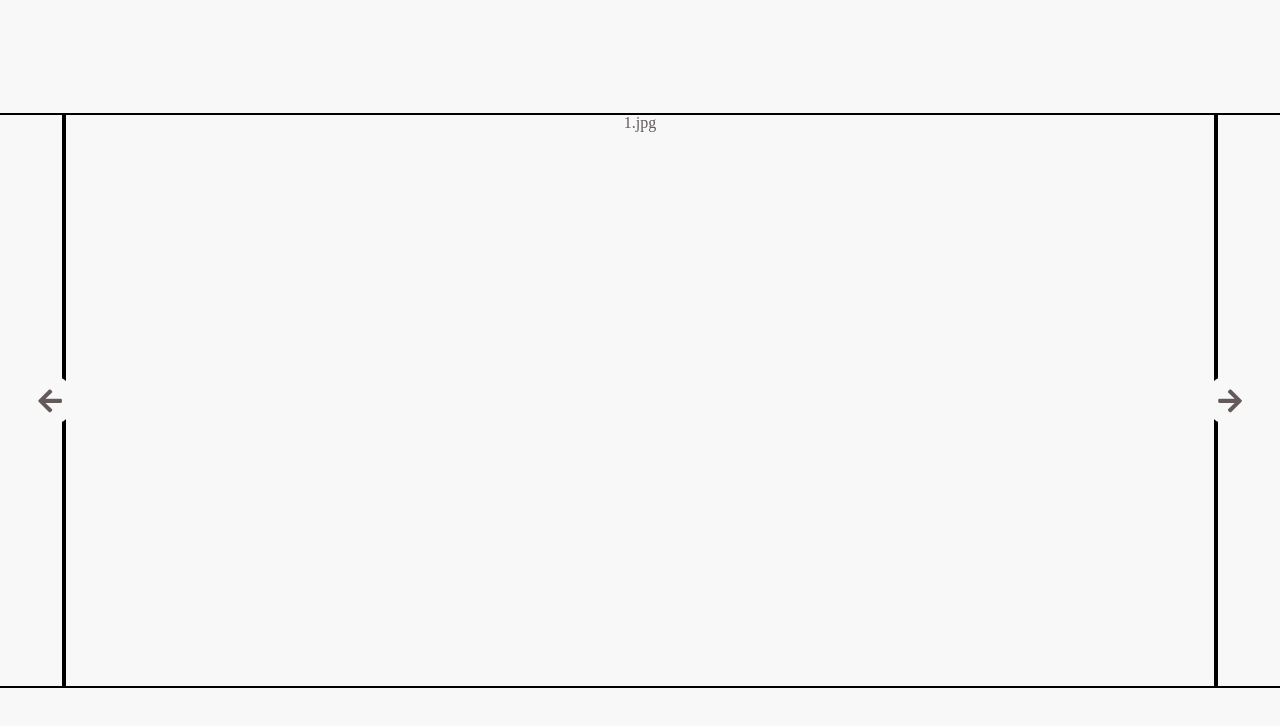
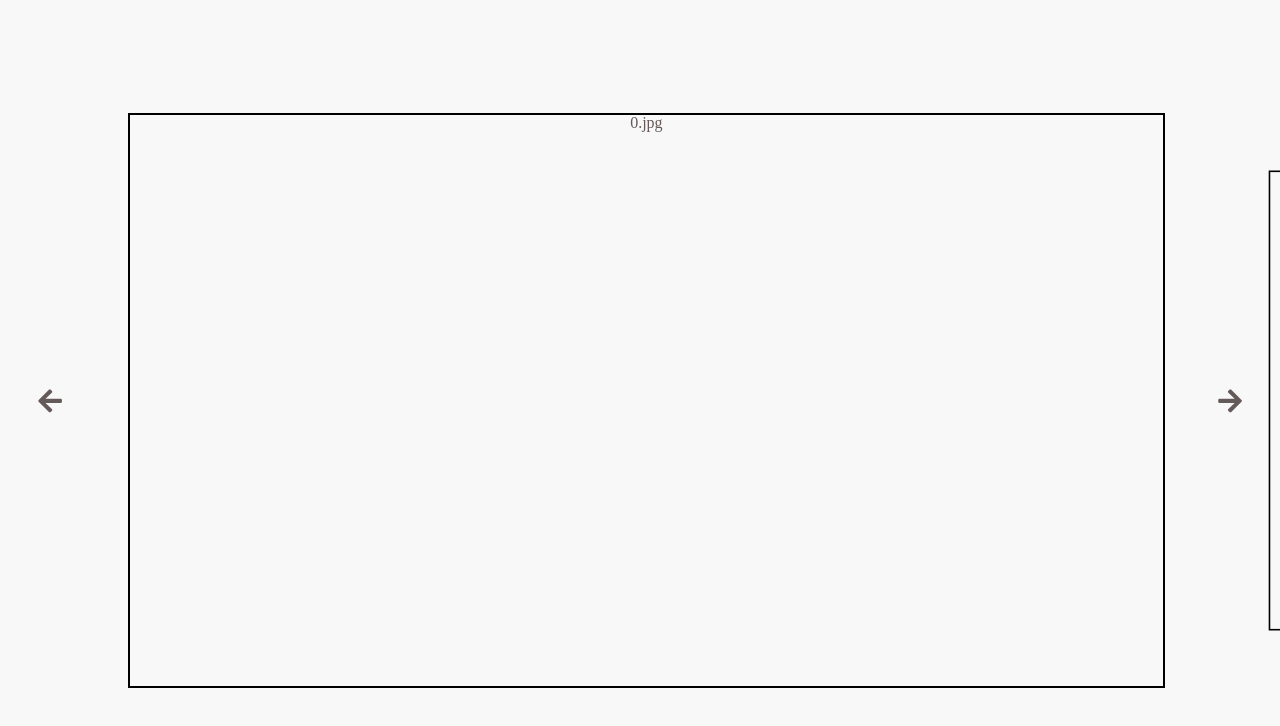
Before and after one commit to miorogvall/react-carousel-mr, a React (Create React App) app: page / in a window 1280 px wide. Shown: the top 726 px of the page. Built offline with nearby package versions, Linux system fonts and the light colour scheme.

Commit message:
navigation works, some animation

```diff
--- a/src/Images.js
+++ b/src/Images.js
@@ -3,31 +3,31 @@ let List = [
     filename : "0.jpg",
     dimensions :73,
     description : "hello, world!",
-    active: true
+    activeNr: 1
     },
     {
     filename : "1.jpg",
     rdimensions : 73,
     description : "hello, world!",
-    active: false
+    activeNr: 2
     },
     {
     filename : "1.jpg",
     rdimensions : 73,
     description : "hello, world!",
-    active: false
+    activeNr: 3
     },
     {
     filename : "1.jpg",
     rdimensions : 73,
     description : "hello, world!",
-    active: false
+    activeNr: 4
     },
     {
     filename : "1.jpg",
     rdimensions : 73,
     description : "hello, world!",
-    active: false
+    activeNr: 5
     }
 ]
 
--- a/src/components/itemContainer/Item/Item.js
+++ b/src/components/itemContainer/Item/Item.js
@@ -7,7 +7,13 @@ class Item extends React.Component {
   }
 
   render() {
-  return <div className="item">{this.props.filename}</div>
+    let classList;
+  if(this.props.activeNr === this.props.activeSlide) {
+     classList = 'item active'
+  } else {
+      classList = 'item'
+  }
+return <div className={classList}>{this.props.filename}</div>
   }
   }
 
--- a/src/components/itemContainer/Item/_Item.scss
+++ b/src/components/itemContainer/Item/_Item.scss
@@ -8,4 +8,10 @@
     border: 2px solid black;
     min-width: 90%;
     max-height: 575px;
+    transform: scale(0.8);
+    transition: all 0.2s ease;
+
+    &.active {
+        transform: scale(1);
+    }
 }
--- a/src/components/itemContainer/ItemContainer.js
+++ b/src/components/itemContainer/ItemContainer.js
@@ -4,27 +4,41 @@ import Item from './Item/Item'
 class ItemContainer extends React.Component {
     constructor(props) {
       super(props);
+      this.state = {count: 1}
     }
+
     handleClick = (event) => {
-        let itemScroll = 0;
-        let getCurrentTransform = event.target.parentNode.childNodes[0].style.color
-        console.log(getCurrentTransform)
-        /*  if(event.target.classList.contains('right')) {
-             event.target.parentNode.childNodes[0].style = 'transform: translate(100%, 0)'
+        console.log(event.target.parentNode.childNodes[0].childNodes)
+        let currentTransform = event.target.parentNode.childNodes[0].style.transform.replace(/[^0-9\-]/g,'');
+            if(event.target.classList.contains('right')) {
+                if(this.state.count !== event.target.parentNode.childNodes[0].childNodes.length) {
+                    this.setState({
+                        count : this.state.count + 1
+                    })
+                    event.target.parentNode.childNodes[0].style = `transform: translate(${parseInt(currentTransform) - 90}%)`
+                }
             } else {
-            } */
+                if(this.state.count !== 1) {
+                event.target.parentNode.childNodes[0].style = `transform: translate(${parseInt(currentTransform) + 90}%)`
+                this.setState({
+                    count : this.state.count - 1
+                })
+            }
+        }
     }
+
     render() {
         return <div className="item-container">
 
-        <div className="items">
+        <div className="items" style={{transform: 'translate(0%)'}}>
             {this.props.children.map((data) => {
                 return <Item
                     filename={data.filename}
                     description={data.description}
                     dimensions={data.dimensions}
                     key={data.id}
-                    active={data.active}/>
+                    activeNr={data.activeNr}
+                    activeSlide={this.state.count}/>
                 })
             }
         </div>
--- a/src/components/itemContainer/_itemContainer.scss
+++ b/src/components/itemContainer/_itemContainer.scss
@@ -16,6 +16,9 @@
         justify-content: center;
         align-items: center;
         transform: translate(0,0);
+        transition: all 0.2s ease;
+        justify-content: flex-start;
+        margin-left: 10%;
     }
 
     .arrow {
```
